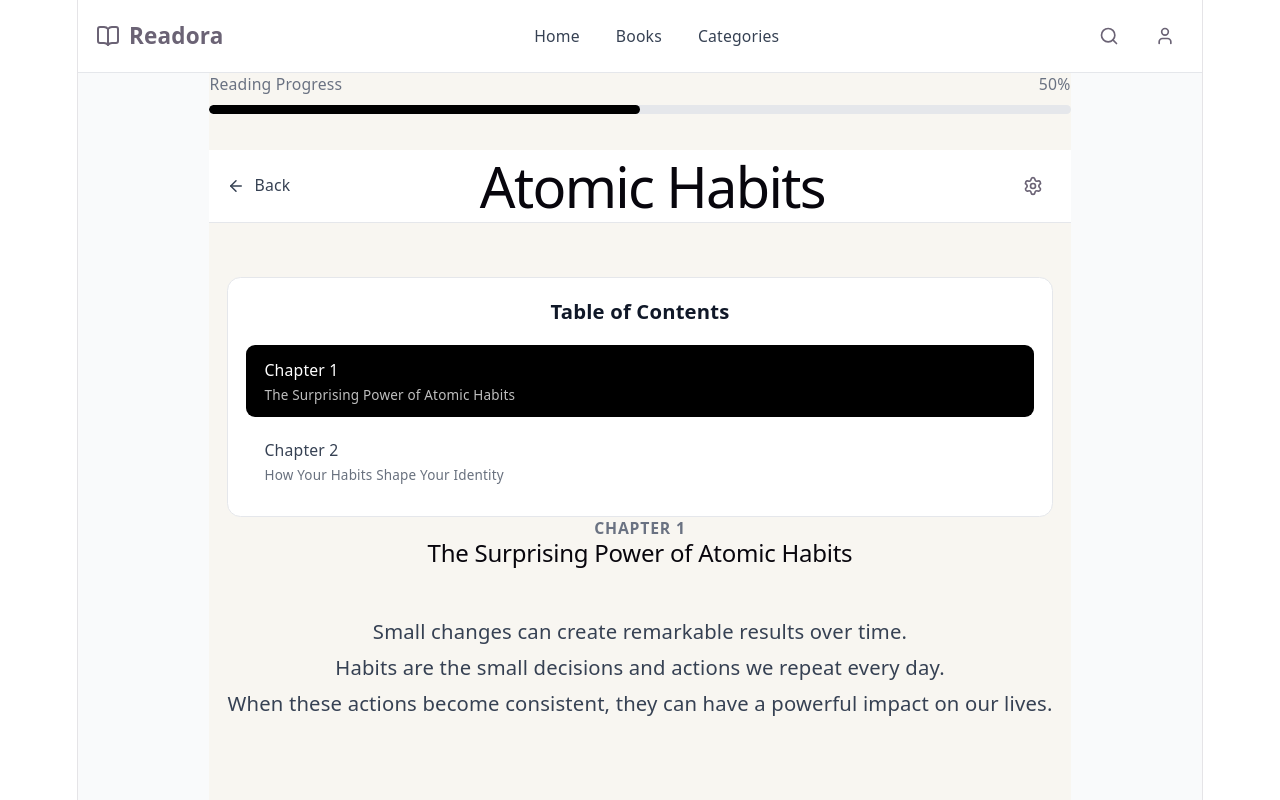
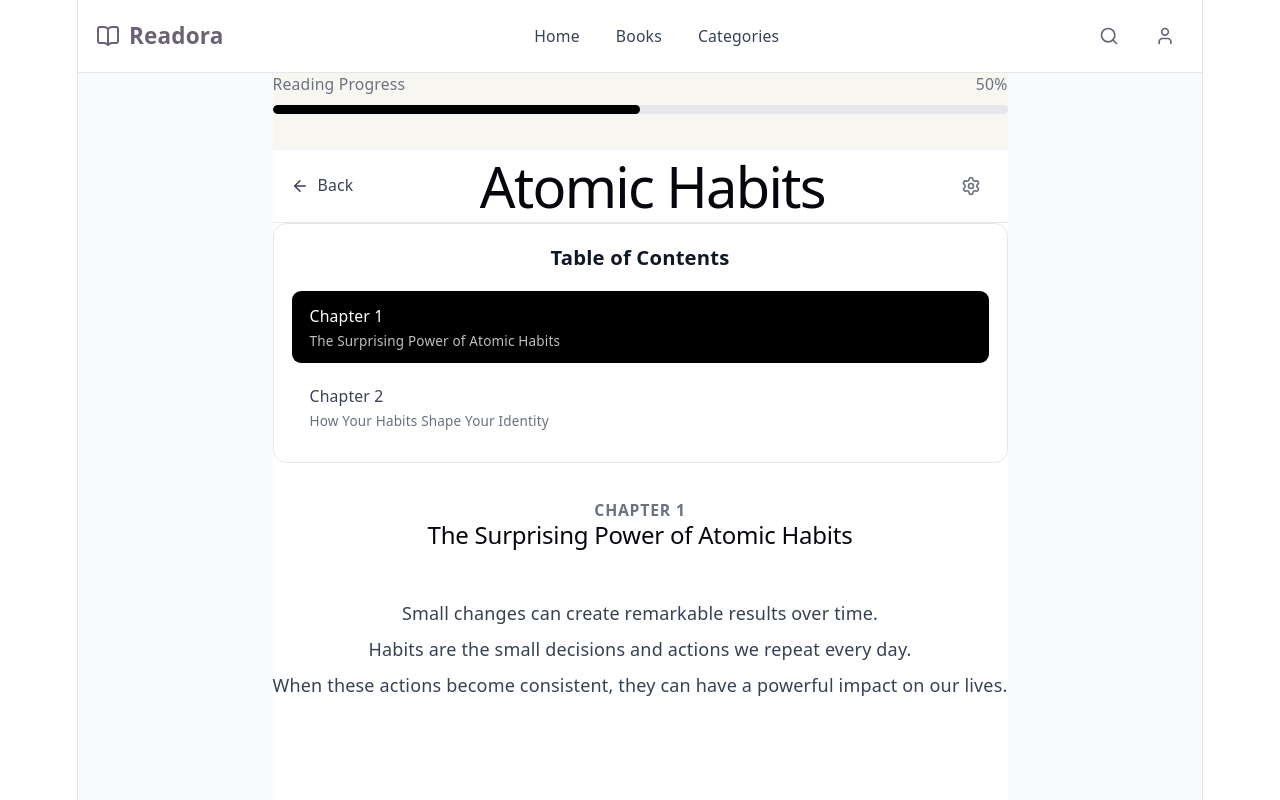
Before and after one commit to jk-star/Readora, a React app in the folder frontend/: page /reader/1 in a window 1280 px wide. Shown: the top 800 px of the page. Built offline with nearby package versions, Linux system fonts and the light colour scheme; the HTML template or start-up script is replaced by a standard one.

Commit message:
Reader Settings

```diff
--- /dev/null
+++ b/frontend/src/components/ReaderSettings/ReaderSettings.jsx
@@ -0,0 +1,98 @@
+const ReaderSettings = ({
+    fontSize,
+    setFontSize,
+    theme,
+    setTheme,
+}) => {
+    return (
+        <div className="absolute right-0 top-12 z-10 w-64 rounded-xl border border-gray-200 bg-white p-5 shadow-lg">
+
+            {/* Font Size */}
+            <div>
+                <h3 className="text-sm font-semibold text-gray-900">
+                    Font Size
+                </h3>
+
+                <div className="mt-3 flex gap-2">
+                    <button
+                        type="button"
+                        onClick={() => setFontSize('text-base')}
+                        className={`rounded-lg border px-3 py-2 text-sm ${fontSize === 'text-base'
+                                ? 'bg-black text-white'
+                                : 'bg-white text-gray-700'
+                            }`}
+                    >
+                        A
+                    </button>
+
+                    <button
+                        type="button"
+                        onClick={() => setFontSize('text-lg')}
+                        className={`rounded-lg border px-3 py-2 text-base ${fontSize === 'text-lg'
+                                ? 'bg-black text-white'
+                                : 'bg-white text-gray-700'
+                            }`}
+                    >
+                        A
+                    </button>
+
+                    <button
+                        type="button"
+                        onClick={() => setFontSize('text-xl')}
+                        className={`rounded-lg border px-3 py-2 text-lg ${fontSize === 'text-xl'
+                                ? 'bg-black text-white'
+                                : 'bg-white text-gray-700'
+                            }`}
+                    >
+                        A
+                    </button>
+                </div>
+            </div>
+
+            {/* Theme */}
+            <div className="mt-6">
+                <h3 className="text-sm font-semibold text-gray-900">
+                    Theme
+                </h3>
+
+                <div className="mt-3 space-y-2">
+                    <button
+                        type="button"
+                        onClick={() => setTheme('light')}
+                        className={`w-full rounded-lg border px-3 py-2 text-left text-sm ${theme === 'light'
+                                ? 'bg-black text-white'
+                                : 'bg-white text-gray-700'
+                            }`}
+                    >
+                        Light
+                    </button>
+
+                    <button
+                        type="button"
+                        onClick={() => setTheme('sepia')}
+                        className={`w-full rounded-lg border px-3 py-2 text-left text-sm ${theme === 'sepia'
+                                ? 'bg-black text-white'
+                                : 'bg-white text-gray-700'
+                            }`}
+                    >
+                        Sepia
+                    </button>
+
+                    <button
+                        type="button"
+                        onClick={() => setTheme('dark')}
+                        className={`w-full rounded-lg border px-3 py-2 text-left text-sm ${theme === 'dark'
+                                ? 'bg-black text-white'
+                                : 'bg-white text-gray-700'
+                            }`}
+                    >
+                        Dark
+                    </button>
+                </div>
+            </div>
+
+        </div>
+    )
+}
+
+export default ReaderSettings
--- a/frontend/src/pages/Reader/Reader.jsx
+++ b/frontend/src/pages/Reader/Reader.jsx
@@ -3,6 +3,7 @@
 import { Link, useParams } from 'react-router'
 import books from '../../data/books'
 import ChapterList from '../../components/ChapterList/ChapterList'
+import ReaderSettings from '../../components/ReaderSettings/ReaderSettings'
 
 function Reader() {
     const { id } = useParams()
@@ -12,6 +13,12 @@
     )
 
     const [chapterIndex, setChapterIndex] = useState(0)
+
+    const [showSettings, setShowSettings] = useState(false)
+
+    const [fontSize, setFontSize] = useState('text-base')
+
+    const [theme, setTheme] = useState('light')
 
 
     if (!book) {
@@ -52,7 +59,7 @@
             </div>
             {/* Reader Header */}
             <header className="border-b border-gray-200 bg-white">
-                <div className="mx-auto flex h-16 max-w-4xl items-center justify-between px-4">
+                <div className="mx-auto flex h-16 max-w-4xl items-center justify-between px-4 relative">
 
                     <Link
                         to={`/books/${book.id}`}
@@ -66,25 +73,44 @@
                         {book.title}
                     </h1>
 
-                    <button
-                        type="button"
-                        className="rounded-full p-2 hover:bg-gray-100"
-                    >
-                        <Settings size={20} />
-                    </button>
+                    <div className="relative">
+                        <button
+                            type="button"
+                            onClick={() => setShowSettings((value) => !value)}
+                            className="rounded-lg p-2 text-gray-500 hover:bg-gray-100"
+                        >
+                            <Settings size={20} />
+                        </button>
+
+                        {showSettings && (
+                            <ReaderSettings
+                                fontSize={fontSize}
+                                setFontSize={setFontSize}
+                                theme={theme}
+                                setTheme={setTheme}
+                            />
+                        )}
+                    </div>
 
                 </div>
             </header>
 
             {/* Reading Content */}
-            <main className="px-4 py-12">
+            <main
+                className={`min-h-screen transition-colors ${theme === 'light'
+                    ? 'bg-white text-gray-900'
+                    : theme === 'sepia'
+                        ? 'bg-[#f4ecd8] text-[#5b4636]'
+                        : 'bg-gray-900 text-gray-100'
+                    }`}
+            >
                 <ChapterList
                     chapters={book.chapters}
                     currentChapterIndex={chapterIndex}
                     onChapterSelect={setChapterIndex}
                 />
 
-                <article className="mx-auto max-w-3xl">
+                <article className={`mt-8 ${fontSize} mx-auto max-w-3xl`}>
 
                     <p className="text-center text-sm font-semibold uppercase tracking-wider text-gray-500">
                         Chapter {chapter.id}
@@ -94,7 +120,7 @@
                         {chapter.title}
                     </h2>
 
-                    <div className="mt-10 space-y-6 text-lg leading-8 text-gray-700">
+                    <div className={`mt-10 space-y-6 ${fontSize} leading-8 text-gray-700`}>
 
                         {chapter.content.map((paragraph, index) => (
                             <p key={index}>
```
